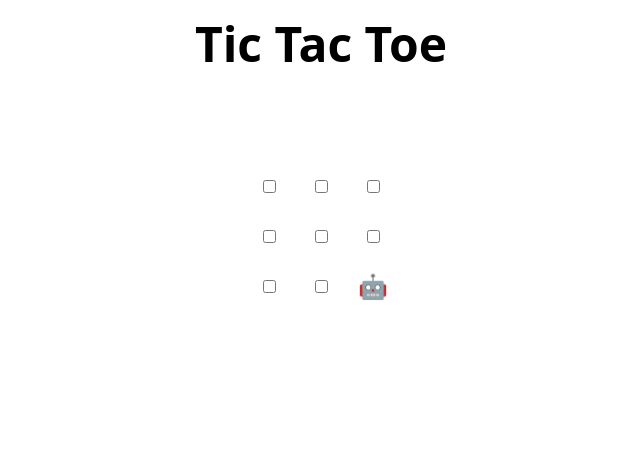
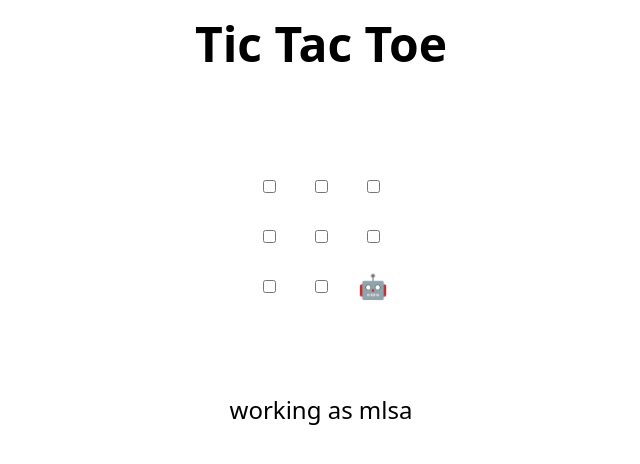
Before and after one commit to krishnal11/skills-review-pull-requests, a plain HTML site: page index.html in a window 1280 px wide. Shown: the whole page, without its empty margins (319-959 px from the left). Drawn offline with Linux system fonts and the light colour scheme.

Commit message:
Update index.html

```diff
--- a/index.html
+++ b/index.html
@@ -48,7 +48,7 @@
 </table>
 
 <h2 hidden>Game over, refresh to play again 🧑‍💻 🤖!</h2>
-
+working as mlsa
 <script>
   // Initialization
   const boxes = Array.from(document.querySelectorAll("td"));
```
